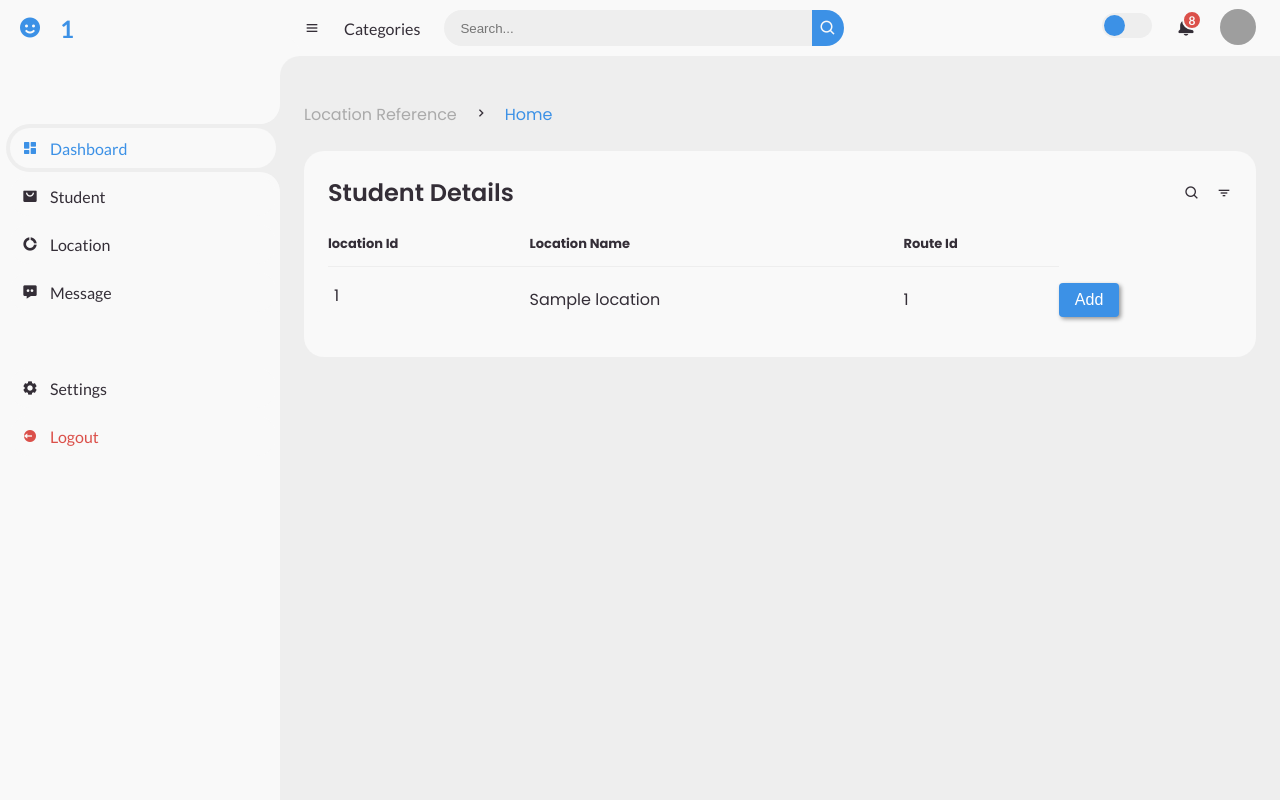
After one commit to BibekBasnet1/BusRouteProject, a PHP site: page /location_dashboard.php in a window 1280 px wide. The commit adds this page. Run offline with PHP 8.4, Linux system fonts and the light colour scheme; the visitor is signed in with stand-in values (Sample User, id 1); tables that the repository leaves empty or names only in its code hold one stand-in row (values such as "Sample post"); grey boxes are pictures that could not be loaded.

Commit message:
added location link in the sidebar menu where onclick will be redirected towards and display the location details

```diff
--- /dev/null
+++ b/views/location_dashboard.php
@@ -0,0 +1,291 @@
+<?php
+
+//require "../models/Database_Connection.php";
+session_start();
+
+require_once "../models/Database_Connection.php";
+$db_connection = new \models\Database_Connection();
+
+// check if roll_id session variable is set
+if (isset($_SESSION["roll_id"])) {
+    // get the roll_id value from the session variable
+    $roll_id = $_SESSION["roll_id"];
+
+//    $name = $_SESSION["name"];
+
+} else {
+    // if roll_id session variable is not set, redirect to login page
+    header("Location: ../views/index.php");
+    exit();
+}
+
+
+$stmt = $db_connection->db_connection()->prepare("SELECT * FROM LOCATIONS");
+$stmt->execute();
+
+// to fetch the data from the database
+$results = $stmt->fetchAll(PDO::FETCH_ASSOC);
+
+?>
+<!DOCTYPE html>
+<html lang="en">
+<head>
+    <meta charset="UTF-8">
+    <meta name="viewport" content="width=device-width, initial-scale=1.0">
+    <!-- Boxicons -->
+    <link href='https://unpkg.com/boxicons@2.0.9/css/boxicons.min.css' rel='stylesheet'>
+    <!-- My CSS -->
+    <link rel="stylesheet" href="../resources/dashboard.css">
+
+    <title>Admin</title>
+    <style>
+        #sidebar .side-menu li a{
+            width: 100%;
+            height: 100%;
+            background: var(--light);
+            display: flex;
+            align-items: center;
+            border-radius: 48px;
+            font-size: 16px;
+            color: var(--dark);
+            white-space: nowrap;
+            overflow-x: hidden;
+        }
+
+        .add-btn{
+            font-size: 1rem;
+            padding: 0.5em 1em;
+            border: transparent;
+            box-shadow: 2px 2px 4px rgba(0,0,0,0.4);
+            background: var(--blue);
+            color: white;
+            border-radius: 4px;
+        }
+        /* Styling for the form inputs within the "Add Location" form */
+        #add-location-form .custom-input {
+            width: 100%;
+            margin-bottom: 20px;
+            padding: 10px;
+            border-radius: 8px;
+            border: 2px solid #e0e0e0;
+            /* ... */
+        }
+        .location_name{
+            min-width: 100%;
+        }
+        .form-content{
+            display: flex;
+            flex-direction: column;
+        }
+
+
+
+
+    </style>
+</head>
+<body>
+
+
+<!-- SIDEBAR -->
+<section id="sidebar">
+    <a href="#" class="brand">
+        <i class='bx bxs-smile'></i>
+        <span class="text">
+            <?php
+            // to print the session
+            echo $_SESSION['roll_id'];
+            ?>
+        </span>
+    </a>
+    <ul class="side-menu top">
+        <li class="active">
+            <a href="admin_dashboard.php">
+                <i class='bx bxs-dashboard' ></i>
+                <span class="text">Dashboard</span>
+            </a>
+        </li>
+        <li>
+            <a href="student_dashboard.php">
+                <i class='bx bxs-shopping-bag-alt' ></i>
+                <span class="text">Student</span>
+            </a>
+        </li>
+        <li>
+            <a href="location_dashboard.php">
+                <i class='bx bxs-doughnut-chart' ></i>
+                <span class="text">Location</span>
+            </a>
+        </li>
+        <li>
+            <a href="#">
+                <i class='bx bxs-message-dots' ></i>
+                <span class="text">Message</span>
+            </a>
+        </li>
+
+    </ul>
+    <ul class="side-menu">
+        <li>
+            <a href="#">
+                <i class='bx bxs-cog' ></i>
+                <span class="text">Settings</span>
+            </a>
+        </li>
+        <li>
+
+            <a href="../controller/Logout.php" class="logout">
+                <i class='bx bxs-log-out-circle' ></i>
+                <span class="text">Logout</span>
+            </a>
+        </li>
+
+    </ul>
+</section>
+<!-- SIDEBAR -->
+
+<!-- CONTENT -->
+<section id="content">
+    <!-- NAVBAR -->
+    <nav>
+        <i class='bx bx-menu' ></i>
+        <a href="#" class="nav-link">Categories</a>
+        <form action="../controller/Update_Search.php" method="POST">
+            <div class="form-input">
+                <input type="search" name="search" placeholder="Search...">
+                <button type="submit" class="search-btn"><i class='bx bx-search'></i></button>
+            </div>
+        </form>
+        <input type="checkbox" id="switch-mode" hidden>
+        <label for="switch-mode" class="switch-mode"></label>
+        <a href="#" class="notification">
+            <i class='bx bxs-bell' ></i>
+            <span class="num">8</span>
+        </a>
+        <a href="#" class="profile">
+            <img src="img/people.png">
+        </a>
+    </nav>
+    <!-- NAVBAR -->
+    <!-- MAIN -->
+    <main>
+        <div class="head-title">
+            <div class="left">
+                <h1></h1>
+                <ul class="breadcrumb">
+                    <li>
+                        <a href="#">Location Reference</a>
+                    </li>
+                    <li><i class='bx bx-chevron-right'></i></li>
+                    <li>
+                        <a class="active" href="#">Home</a>
+                    </li>
+                </ul>
+            </div>
+
+        </div>
+
+        <div class="table-data">
+            <div class="order">
+                <div class="head">
+                    <h3>Student Details</h3>
+                    <i class="bx bx-search"></i>
+                    <i class='bx bx-filter' ></i>
+                </div>
+                <table>
+                    <thead>
+                    <tr>
+                        <th>location Id</th>
+                        <!--                <th>Email</th>-->
+                        <th>Location Name</th>
+                        <th>Route Id</th>
+
+                    </tr>
+                    </thead>
+                    <tbody>
+                    <?php
+                    foreach($results as $result){ ?>
+                        <tr>
+                            <td>
+<!--                                <img src="img/people.png">-->
+                                <p><?php echo $result['location_id']; ?></p>
+                            </td>
+                            <td>
+                                <?php echo $result["location_name"]; ?>
+                            </td>
+                            <td>
+                                <?php echo $result["route_id"]; ?>
+                            </td>
+
+                            <td>
+                                <?php
+                                $rollId = $result['roll_id'];
+                                ?>
+
+                                <button type="button" class="add-btn" data-rollid="<?php echo $rollId; ?>">Add</button>
+
+                            </td>
+
+<!--                            <td>-->
+<!--                                <button type="submit" class="delete-btn" name="delete_id" data-rollid="--><?php //echo $result['roll_id']; ?><!--" data-usertype="--><?php //echo $result['user_type']; ?><!--">Delete</button>-->
+<!--                            </td>-->
+
+                        </tr>
+                    <?php } ?>
+                    </tbody>
+                </table>
+            </div>
+        </div>
+
+        <!-- Add location form -->
+        <div class="sign-up-container" id="add-location-form">
+            <form action="../controller/update_student_data.php" method="POST" class="form-form" id="update-form">
+                <div class="title-signUP">
+                    <h2>Add Location</h2>
+                </div>
+                <div class="form-content">
+                    <div class="content-1">
+                        <div class="location_name">
+                            <input type="text" name="location_name" id="location_name" class="custom-input" placeholder="Location Name" required>
+                        </div>
+                        <div class="route_id">
+                            <input type="number" name="route_id" id="route_id" class="custom-input" placeholder="Route ID" required>
+                        </div>
+                    </div>
+                </div>
+                <div class="btn">
+                    <button type="submit" name="add-submit">Add Location</button>
+                </div>
+            </form>
+        </div>
+
+
+    </main>
+    <!-- MAIN -->
+
+
+</section>
+<!-- CONTENT -->
+
+<script src="../resources/dash_code.js"></script>
+</body>
+</html>
+
+<script>
+    // JavaScript code to handle Add button click event
+    const addButtons = document.querySelectorAll('.add-btn');
+    const addForm = document.getElementById('add-location-form');
+
+    addButtons.forEach((button) => {
+        button.addEventListener('click', () => {
+            const rollId = button.dataset.rollid;
+            const locationName = button.parentNode.parentNode.querySelector('td:nth-child(2)').textContent;
+
+            // Set the form fields with the data
+            const locationNameInput = addForm.querySelector('#location_name');
+            locationNameInput.value = locationName;
+
+            // Display the form
+            addForm.style.display = 'flex';
+        });
+    });
+</script>
```
Also changed, not shown: views/admin_dashboard.php (+4 -4 lines), views/location_update.php (added, +32 -0 lines).
